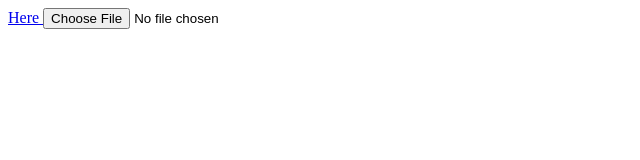
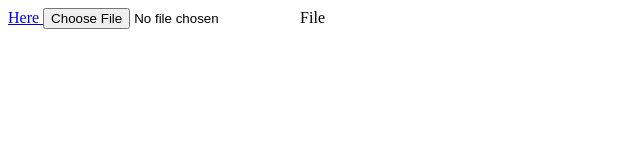
Before and after one commit to taisl/taisl.github.io, a plain HTML site: page index.html in a window 1280 px wide. Shown: the full height of the page, 0-640 px from the left. Drawn offline with Linux system fonts and the light colour scheme.

Commit message:
Update index.html

```diff
--- a/index.html
+++ b/index.html
@@ -2,6 +2,6 @@
 <head />
 <body>
   <a href="file://"> Here </a>
-  <input type="file" />
+  <input type="file" > File </input>
 </body>
 </html>
```
